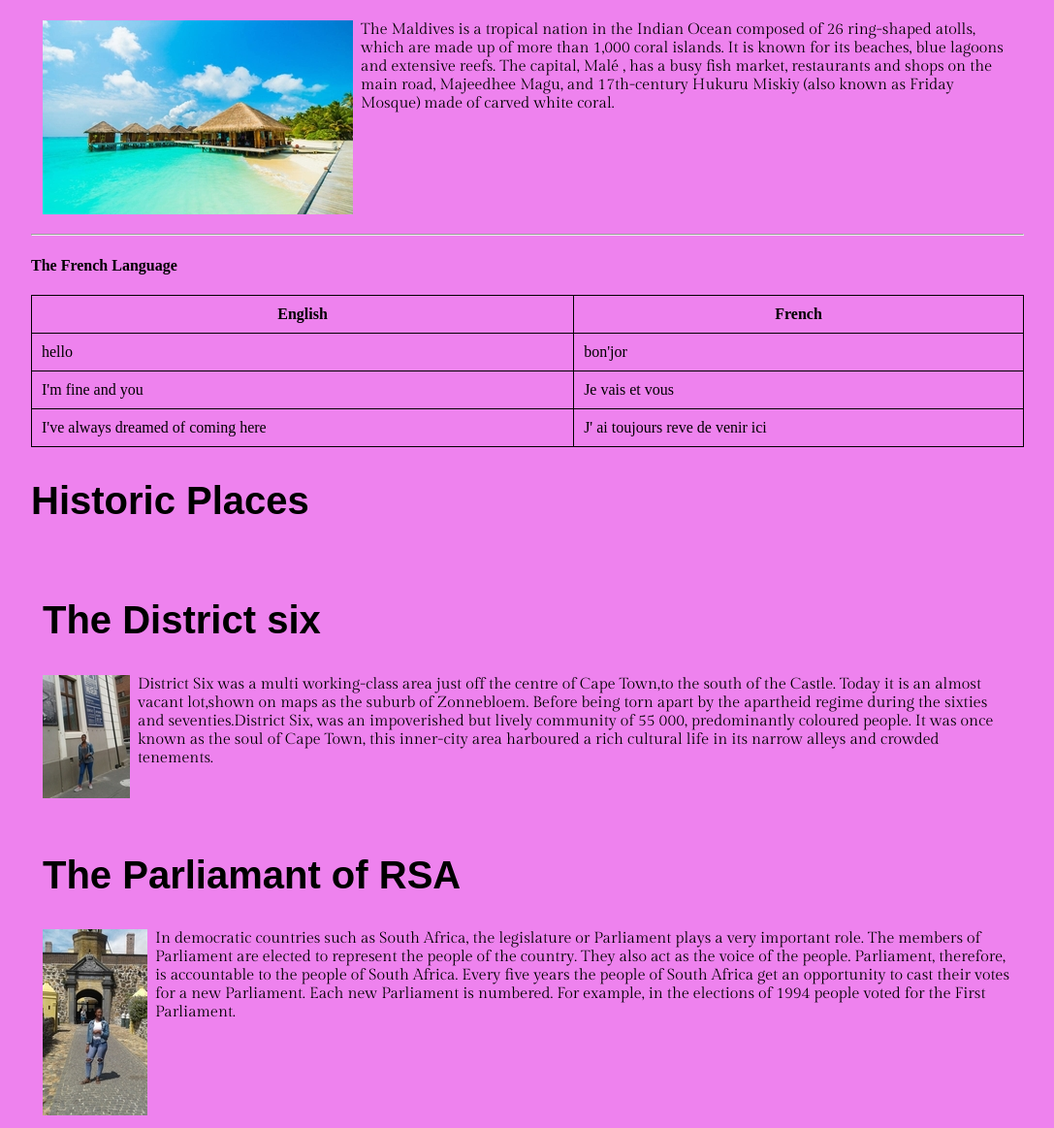
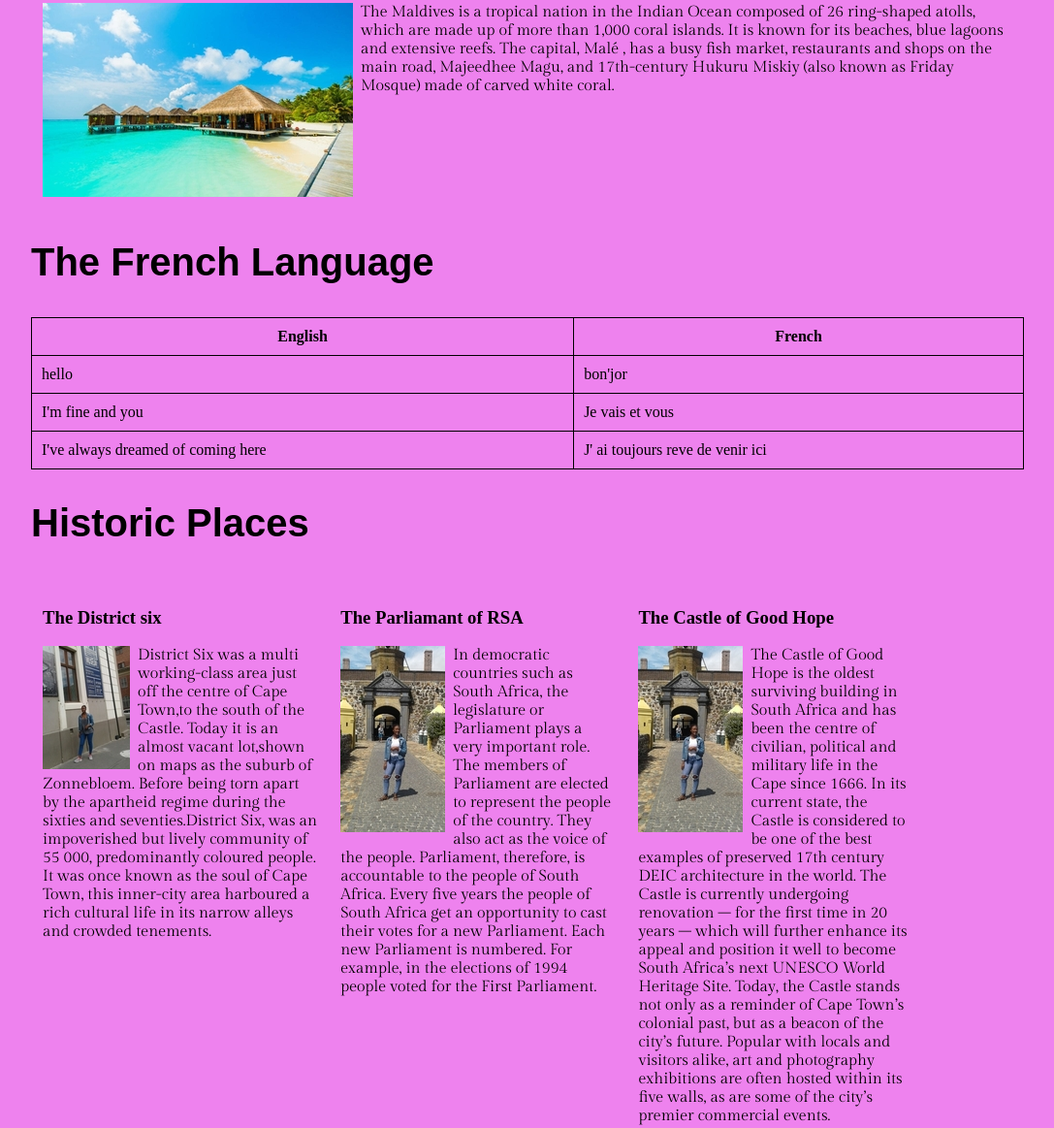
Before and after one commit to Babazile/Babazile.github.oi, a plain HTML site: page index1.html in a window 1280 px wide. Shown: the part 385-1548 px from the top of the page at 97% size, without its empty margins (96-1183 px from the left). Drawn offline with Linux system fonts and the light colour scheme; a web font is replaced by a local one.

Commit message:
made few changes in index2.html

```diff
--- a/css/my_styles.css
+++ b/css/my_styles.css
@@ -56,15 +56,14 @@ th,td {
   box-sizing: border-box;
 }
 
-/* .about h1 {
-  padding: 1em;
-
-} */
-
+.districtsix, .parliamant, .castle {
+  width: 30%;
+  float: left;
+}
 
 @media (min-width: 780px;) {
   .box-sizing {
-    width: 100%;
+    width: 30%;
     float: left;
   }
 
--- a/index1.html
+++ b/index1.html
@@ -13,7 +13,7 @@
         <h1>Babazile Mpongoza</h1>
         <img class="profile-img" src="images/babazile.jpg">
       </div>
-      <hr>
+
       <div class="city box-sizing clearfix">
         <h2>Maldives Island</h2>
         <img class="left img-sites" src="images/maldives.jpg">
@@ -22,9 +22,9 @@
           restaurants and shops on the main road, Majeedhee Magu, and 17th-century Hukuru Miskiy (also known as Friday Mosque) made of carved white coral.
         </p>
       </div>
-      <hr>
+
       <div class="langauge">
-        <h4>The French Language</h4>
+        <h2>The French Language</h2>
         <table>
           <tr>
             <th>English</th>
@@ -48,7 +48,7 @@
       <div class="historic-places clearfix">
         <h2>Historic Places</h2>
         <div class="districtsix box-sizing clearfix">
-          <h2>The District six </h2>
+          <h3>The District six </h3>
           <img class="left img-sites" src="images/districtsix.jpg">
           <p class="">
             District Six was a multi working-class area just off the centre of Cape Town,to the south of the Castle. Today it is an almost vacant lot,shown on maps as the suburb of Zonnebloem. Before being torn apart by the apartheid regime during the sixties and
@@ -57,7 +57,7 @@
         </div>
 
         <div class="parliamant box-sizing clearfix">
-          <h2>The Parliamant of RSA</h2>
+          <h3>The Parliamant of RSA</h3>
           <!-- <img ̣class="left img-sites" src="images/parliamant.jpg"> -->
           <img class="left img-sites" src="images/castle.jpg">
           <p class="">In democratic countries such as South Africa, the legislature or Parliament plays a very important role. The members of Parliament are elected to represent the people of the country. They also act as the voice of the people. Parliament, therefore,
@@ -67,7 +67,7 @@
         </div>
 
         <div class="castle box-sizing clearfix">
-          <h2>The Castle of Good Hope</h2>
+          <h3>The Castle of Good Hope</h3>
           <img class="left img-sites" src="images/castle.jpg">
           <p class="">
             The Castle of Good Hope is the oldest surviving building in South Africa and has been the centre of civilian, political and military life in the Cape since 1666. In its current state, the Castle is considered to be one of the best examples of preserved
```
Also changed, not shown: images/parliamant.jpg.
